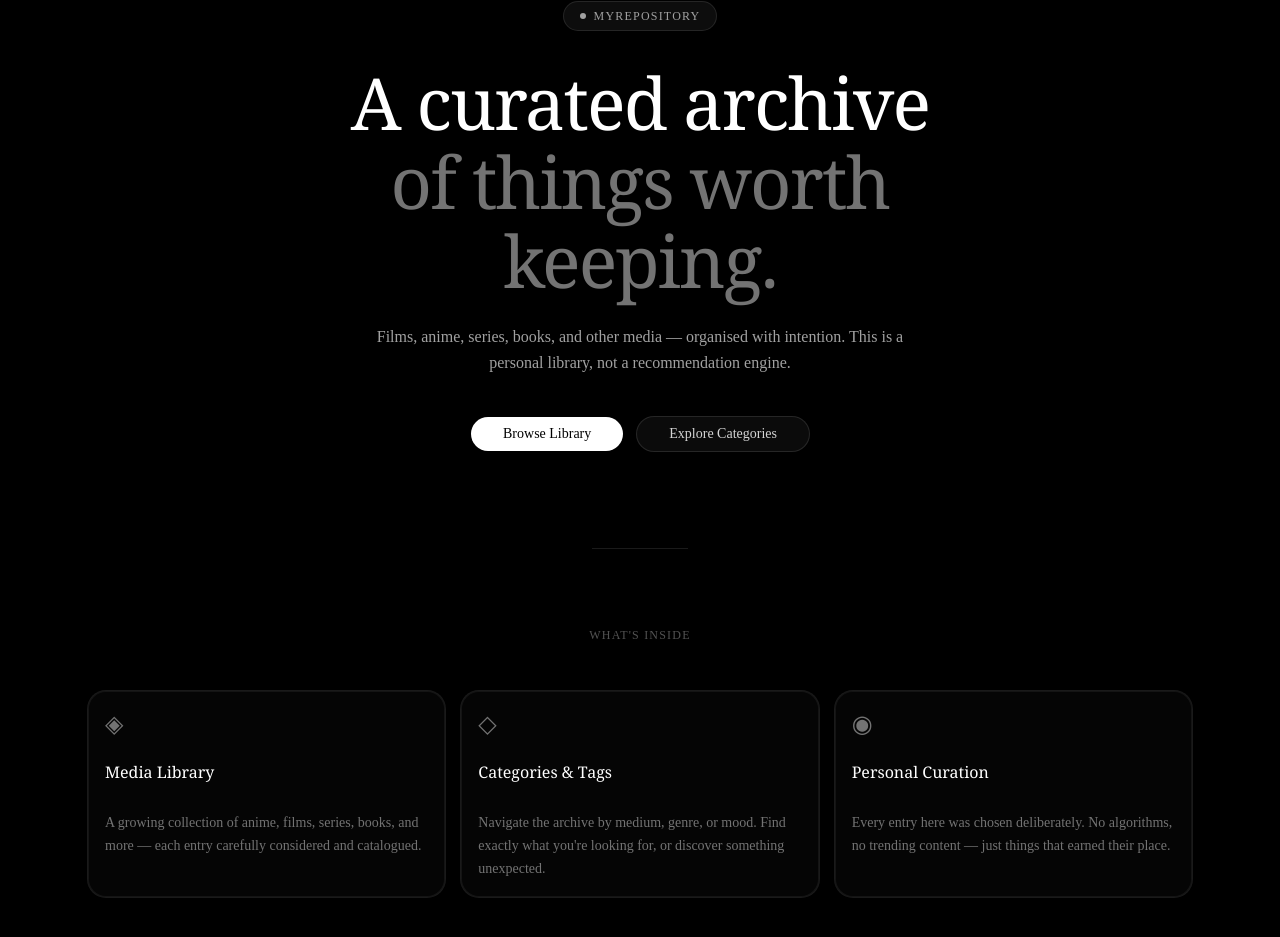
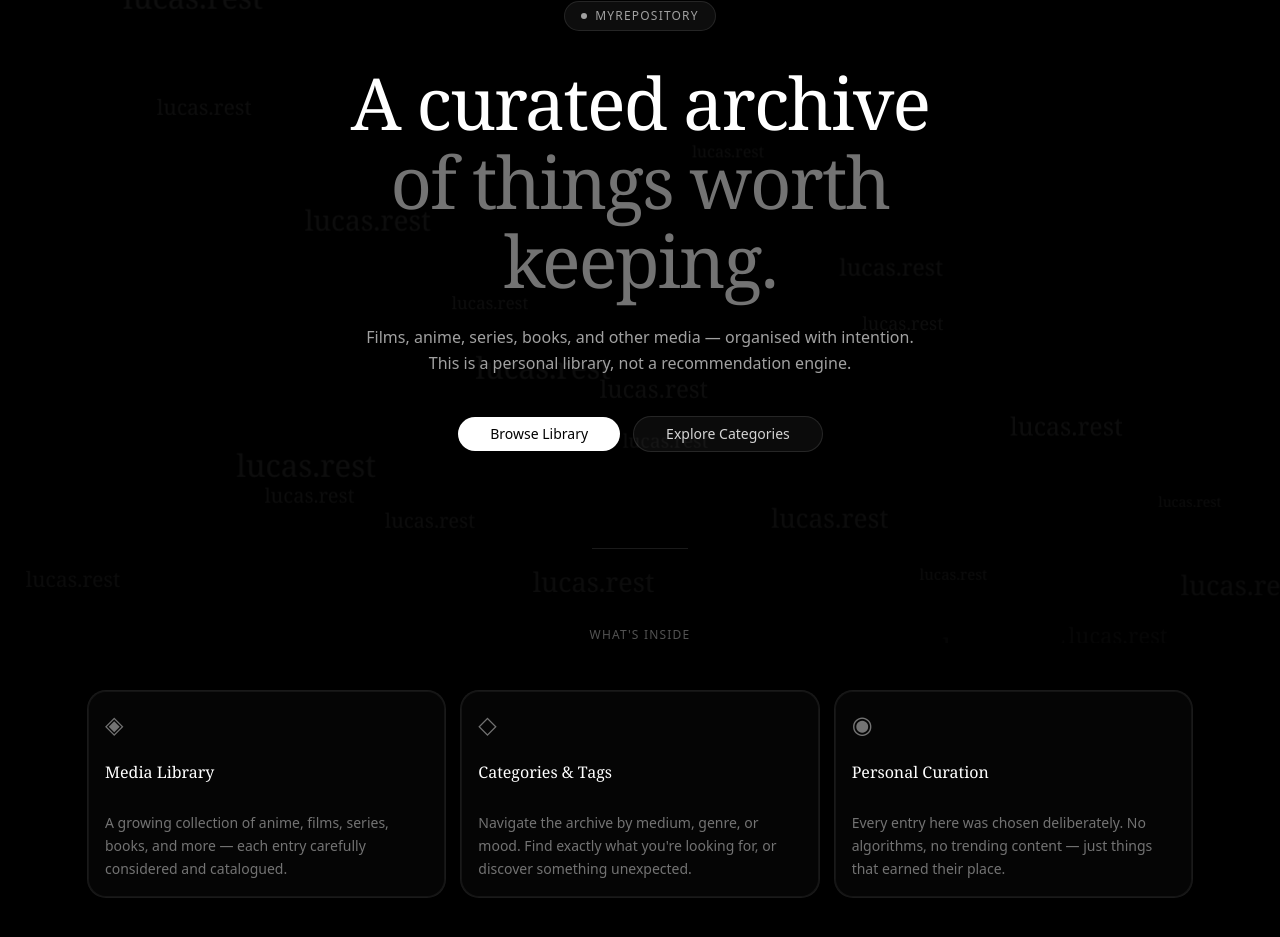
Before and after one commit to Lukydev01/lucas.rest, a Next.js app: page / in a window 1280 px wide. Shown: the part 157-1094 px from the top of the page. Built offline with nearby package versions, Linux system fonts and the light colour scheme; no server answers.

Commit message:
Fix background effect and episode navigation

```diff
--- a/app/globals.css
+++ b/app/globals.css
@@ -117,14 +117,32 @@
   --sidebar-ring: oklch(0.556 0 0);
 }
 
-@layer base {
-  * {
-    @apply border-border outline-ring/50;
+@keyframes fall {
+  0% {
+    transform: translateY(-25vh) translateX(0px);
+    opacity: 0;
   }
-  body {
-    @apply bg-background text-foreground;
+
+  10% {
+    opacity: 0.06;
   }
-  html {
-    @apply font-sans;
+
+  50% {
+    transform: translateY(50vh) translateX(8px);
+  }
+
+  90% {
+    opacity: 0.05;
+  }
+
+  100% {
+    transform: translateY(130vh) translateX(-6px);
+    opacity: 0;
   }
 }
+
+.animate-fall {
+  animation-name: fall;
+  animation-timing-function: linear;
+  animation-iteration-count: infinite;
+}
--- a/app/library/[slug]/episodes/[episodeId]/page.tsx
+++ b/app/library/[slug]/episodes/[episodeId]/page.tsx
@@ -1,144 +1,117 @@
 import Link from "next/link";
-import { notFound } from "next/navigation";
-import { prisma } from "@/lib/prisma";
-import UniversalVideoPlayer from "@/components/UniversalVideoPlayer";
-import EmbedPlayer from "@/components/EmbedPlayer";
+import FloatingTextBackground from "@/components/FloatingTextBackground";
 
-export default async function EpisodePage({
-  params,
-}: {
-  params: Promise<{ slug: string; episodeId: string }>;
-}) {
-  const { slug, episodeId } = await params;
+import { Button } from "@/components/ui/button";
+import {
+  Card,
+  CardContent,
+  CardHeader,
+  CardTitle,
+} from "@/components/ui/card";
 
-  const entry = await prisma.entry.findUnique({
-    where: { slug },
-    include: {
-      seasons: {
-        include: {
-          episodes: {
-            orderBy: {
-              number: "asc",
+const features = [
+  {
+    title: "Media Library",
+    icon: "◈",
+    description:
+      "A growing collection of anime, films, series, books, and more — each entry carefully considered and catalogued.",
   },
+  {
+    title: "Categories & Tags",
+    icon: "◇",
+    description:
+      "Navigate the archive by medium, genre, or mood. Find exactly what you're looking for, or discover something unexpected.",
   },
+  {
+    title: "Personal Curation",
+    icon: "◉",
+    description:
+      "Every entry here was chosen deliberately. No algorithms, no trending content — just things that earned their place.",
   },
-        orderBy: {
-          number: "asc",
-        },
-      },
-    },
-  });
+];
 
-  if (!entry) return notFound();
+export default function HomePage() {
+  return (
+    <main className="relative min-h-screen bg-black">
+      <FloatingTextBackground />
 
-  const season = entry.seasons.find((s: any) =>
-    s.episodes.some((ep: any) => ep.id === episodeId)
-  );
+      <div className="relative z-10 mx-auto max-w-6xl px-6">
+        <section className="flex min-h-[88vh] flex-col items-center justify-center text-center">
+          <span className="mb-8 inline-flex items-center gap-2 rounded-full border border-white/10 bg-white/5 px-4 py-1.5 text-xs uppercase tracking-widest text-neutral-400">
+            <span className="h-1.5 w-1.5 rounded-full bg-neutral-400" />
+            MyRepository
+          </span>
 
-  if (!season) return notFound();
+          <h1
+            className="mb-6 max-w-3xl text-5xl leading-[1.1] tracking-tight text-white md:text-7xl"
+            style={{ fontFamily: "'Georgia', serif" }}
+          >
+            A curated archive
+            <br />
+            <span className="text-neutral-500">
+              of things worth keeping.
+            </span>
+          </h1>
 
-  const episode = season.episodes.find(
-    (ep: any) => ep.id === episodeId
-  );
-
-  if (!episode) return notFound();
-
-  const currentIndex = season.episodes.findIndex(
-    (ep: any) => ep.id === episodeId
-  );
-
-  const previousEpisode =
-    currentIndex > 0 ? season.episodes[currentIndex - 1] : null;
-
-  const nextEpisode =
-    currentIndex < season.episodes.length - 1
-      ? season.episodes[currentIndex + 1]
-      : null;
-
-  return (
-    <div className="mx-auto max-w-6xl px-6 py-12">
-      {/* Header */}
-      <div className="mb-8 flex flex-wrap items-center justify-between gap-4">
-        <div>
-          <p className="mb-2 text-xs uppercase tracking-widest text-neutral-600">
-            Episode
+          <p className="mb-10 max-w-xl text-base leading-relaxed text-neutral-400">
+            Films, anime, series, books, and other media — organised with
+            intention. This is a personal library, not a recommendation engine.
           </p>
 
-          <h1
-            className="text-3xl text-white md:text-4xl"
-            style={{ fontFamily: "'Georgia', serif" }}
+          <div className="flex flex-wrap items-center justify-center gap-3">
+            <Button asChild size="lg" className="rounded-full bg-white px-8 text-sm font-medium text-black hover:bg-neutral-200">
+              <Link href="/library">Browse Library</Link>
+            </Button>
+
+            <Button
+              asChild
+              variant="outline"
+              size="lg"
+              className="rounded-full border-white/10 bg-transparent px-8 text-sm text-neutral-300 hover:bg-white/5 hover:text-white"
             >
-            {entry.title}
-          </h1>
+              <Link href="/categories">Explore Categories</Link>
+            </Button>
+          </div>
 
-          <p className="mt-2 text-sm text-neutral-400">
-            {season.title || `Season ${season.number}`} · Episode{" "}
-            {episode.number}: {episode.title}
+          <div className="mt-24 h-px w-24 bg-white/10" />
+        </section>
+
+        <section className="pb-32">
+          <div className="mb-12 text-center">
+            <p className="text-xs uppercase tracking-widest text-neutral-600">
+              What's inside
             </p>
           </div>
 
-        {/* Navigation buttons */}
-        <div className="flex flex-wrap items-center gap-3">
-          <Link
-            href={`/library/${entry.slug}`}
-            className="rounded-full border border-white/10 px-4 py-2 text-sm text-neutral-300 transition hover:border-white/20 hover:text-white"
+          <div className="grid gap-4 md:grid-cols-3">
+            {features.map((f) => (
+              <Card
+                key={f.title}
+                className="group rounded-2xl border border-white/[0.06] bg-white/[0.02] transition-colors hover:bg-white/[0.04]"
               >
-            Back to Entry
-          </Link>
+                <CardHeader className="pb-3">
+                  <span className="mb-4 block text-2xl text-neutral-500 transition-colors group-hover:text-neutral-300">
+                    {f.icon}
+                  </span>
 
-          {previousEpisode && (
-            <Link
-              href={`/library/${entry.slug}/episodes/${previousEpisode.id}`}
-              className="rounded-full border border-white/10 bg-white/[0.02] px-4 py-2 text-sm text-neutral-300 transition hover:border-white/20 hover:bg-white/[0.04] hover:text-white"
-            >
-              ← Previous
-            </Link>
-          )}
-
-          {nextEpisode && (
-            <Link
-              href={`/library/${entry.slug}/episodes/${nextEpisode.id}`}
-              className="rounded-full border border-white/10 bg-white/[0.02] px-4 py-2 text-sm text-neutral-300 transition hover:border-white/20 hover:bg-white/[0.04] hover:text-white"
-            >
-              Next →
-            </Link>
-          )}
-        </div>
-      </div>
-
-      {/* Video player */}
-      <div className="overflow-hidden rounded-2xl border border-white/10 bg-black">
-        {episode.videoUrl?.includes("vidmoly") ||
-        episode.videoUrl?.includes("short.icu") ||
-        episode.videoUrl?.includes("abyss") ? (
-          <EmbedPlayer embedUrl={episode.videoUrl} />
-        ) : (
-          <UniversalVideoPlayer
-            videoId={episode.youtubeId}
-            src={episode.videoUrl}
-          />
-        )}
-      </div>
-
-      {/* Episode info */}
-      <div className="mt-6 rounded-2xl border border-white/10 bg-white/[0.02] p-5">
-        <h2
-          className="mb-3 text-2xl text-white"
+                  <CardTitle
+                    className="text-base text-white"
                     style={{ fontFamily: "'Georgia', serif" }}
                   >
-          {episode.title}
-        </h2>
+                    {f.title}
+                  </CardTitle>
+                </CardHeader>
 
-        {episode.description ? (
-          <p className="leading-relaxed text-neutral-400">
-            {episode.description}
+                <CardContent>
+                  <p className="text-sm leading-relaxed text-neutral-500">
+                    {f.description}
                   </p>
-        ) : (
-          <p className="text-neutral-500">
-            No episode description yet.
-          </p>
-        )}
+                </CardContent>
+              </Card>
+            ))}
           </div>
+        </section>
       </div>
+    </main>
   );
 }
--- a/app/page.tsx
+++ b/app/page.tsx
@@ -32,15 +32,15 @@ const features = [
 
 export default function HomePage() {
   return (
-    <main className="relative min-h-screen overflow-hidden bg-black">
-      {/* Background */}
+    <main className="relative min-h-screen bg-black">
+      {/* Background animation */}
       <FloatingTextBackground />
 
-      {/* Content */}
+      {/* Foreground content */}
       <div className="relative z-10 mx-auto max-w-6xl px-6">
         {/* Hero */}
         <section className="flex min-h-[88vh] flex-col items-center justify-center text-center">
-          <span className="mb-8 inline-flex items-center gap-2 rounded-full border border-white/10 bg-white/5 px-4 py-1.5 text-xs uppercase tracking-widest text-neutral-400">
+          <span className="mb-8 inline-flex items-center gap-2 rounded-full border border-white/10 bg-white/5 px-4 py-1.5 text-xs uppercase tracking-widest text-neutral-400 backdrop-blur-sm">
             <span className="h-1.5 w-1.5 rounded-full bg-neutral-400" />
             MyRepository
           </span>
@@ -80,7 +80,6 @@ export default function HomePage() {
             </Button>
           </div>
 
-          {/* Divider */}
           <div className="mt-24 h-px w-24 bg-white/10" />
         </section>
 
--- a/components/FloatingTextBackground.tsx
+++ b/components/FloatingTextBackground.tsx
@@ -1,47 +1,29 @@
 "use client";
 
-import { useEffect, useState } from "react";
-
-type FloatingText = {
-  id: number;
-  left: number;
-  size: number;
-  duration: number;
-  delay: number;
-  opacity: number;
-};
-
-function generateTexts(): FloatingText[] {
-  return Array.from({ length: 12 }, (_, i) => ({
-    id: i,
-    left: Math.random() * 100,
-    size: 14 + Math.random() * 22,
-    duration: 10 + Math.random() * 8,
-    delay: -Math.random() * 8,
-    opacity: 0.04 + Math.random() * 0.08,
-  }));
-}
+const texts = Array.from({ length: 28 }, (_, i) => ({
+  id: i,
+  left: `${(i * 3.7 + (i % 5) * 8) % 100}%`,
+  size: `${14 + ((i * 7) % 18)}px`,
+  duration: `${12 + (i % 8)}s`,
+  delay: `-${(i * 1.7) % 12}s`,
+  opacity: 0.03 + ((i % 5) * 0.01),
+}));
 
 export default function FloatingTextBackground() {
-  const [texts, setTexts] = useState<FloatingText[]>([]);
-
-  useEffect(() => {
-    setTexts(generateTexts());
-  }, []);
-
   return (
-    <div className="pointer-events-none absolute inset-0 overflow-hidden z-0">
+    <div className="pointer-events-none fixed inset-0 z-0 overflow-hidden">
       {texts.map((text) => (
         <span
           key={text.id}
-          className="absolute whitespace-nowrap text-white font-serif animate-fall"
+          className="absolute whitespace-nowrap font-serif text-white animate-fall select-none"
           style={{
-            left: `${text.left}%`,
-            top: "-10%",
-            fontSize: `${text.size}px`,
-            animationDuration: `${text.duration}s`,
-            animationDelay: `${text.delay}s`,
+            left: text.left,
+            top: "-25%",
+            fontSize: text.size,
+            animationDuration: text.duration,
+            animationDelay: text.delay,
             opacity: text.opacity,
+            willChange: "transform, opacity",
           }}
         >
           lucas.rest
```
Lines whose indentation alone changed are shown as unchanged.
